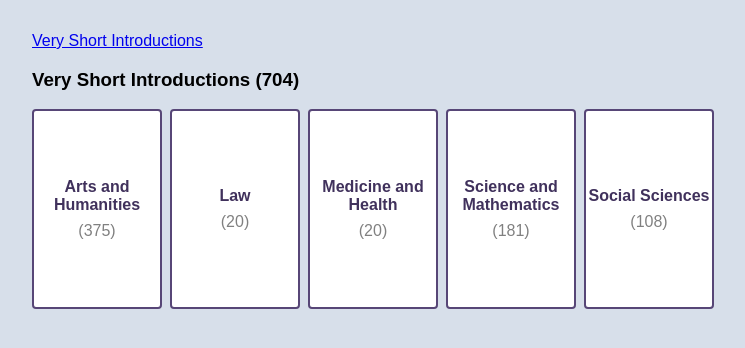
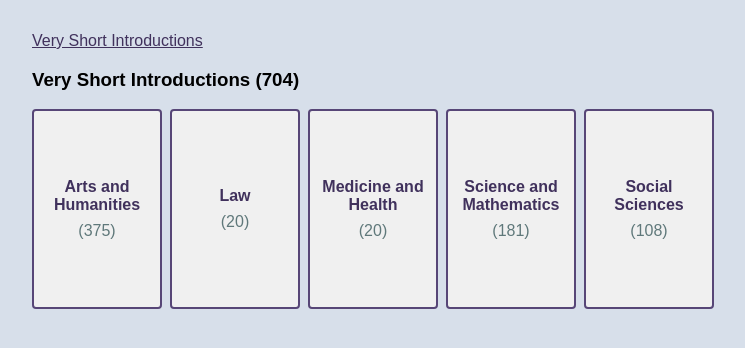
Before and after one commit to karugamo/very-short-introductions, a Svelte app: page / in a window 1280 px wide. Shown: the top 348 px of the page, without its empty margins (208-953 px from the left). Built offline with nearby package versions, Linux system fonts and the light colour scheme.

Commit message:
Use nicer colors

```diff
--- a/src/App.svelte
+++ b/src/App.svelte
@@ -62,6 +62,14 @@
 </main>
 
 <style>
+  :root {
+    --primary-text: #40315c;
+  }
+
+  a {
+    color: var(--primary-text);
+  }
+
   .separator {
     margin: 0 0.5em;
   }
--- a/src/Subject.svelte
+++ b/src/Subject.svelte
@@ -46,7 +46,7 @@
   }
 
   .subcategorycount {
-    color: grey;
+    color: #5F787A;
   }
 
   :root {
@@ -61,9 +61,9 @@
 
   .subcategory {
     border: 2px solid #574677;
-    color: #40315c;
+    color: var(--primary-text);
     border-radius: 4px;
-    background-color: white;
+    background-color: #f0f0f0;
     height: 200px;
     box-sizing: border-box;
     width: 130px;
@@ -72,7 +72,7 @@
     text-align: center;
     align-items: center;
     cursor: pointer;
-
+    padding: 4px;
   }
 
   .image {
```
